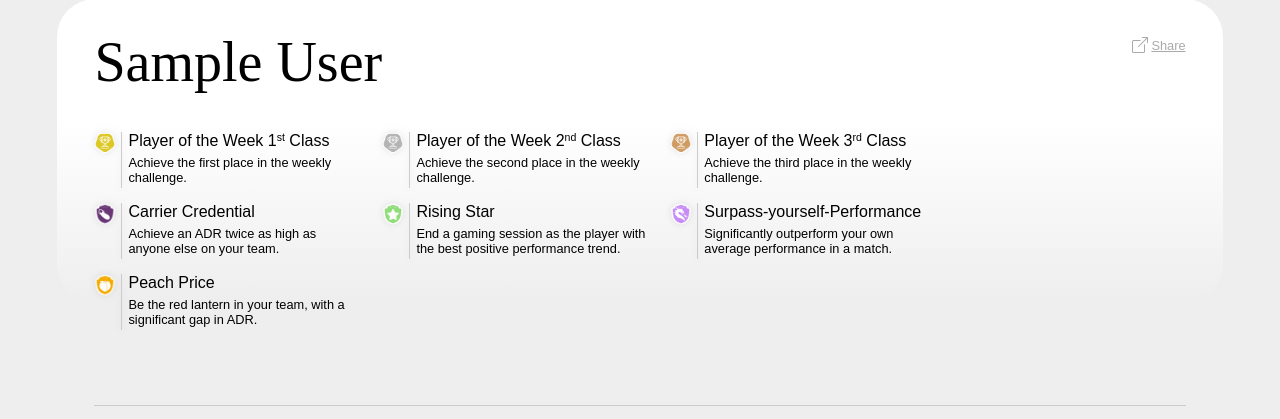
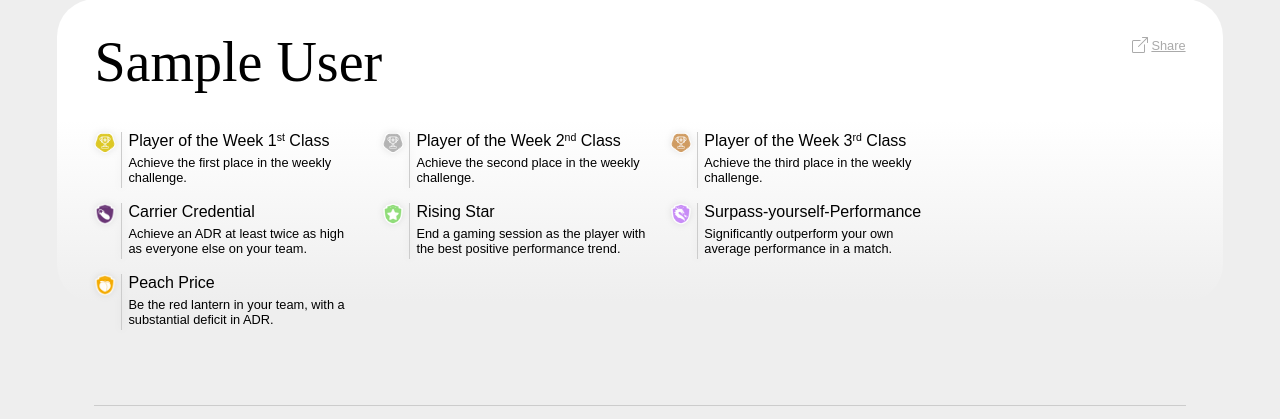
Before and after one commit to kosmotive/cs2pb, a Django app: template django/stats/templates/stats/squads.html in a window 1280 px wide. Shown: the part 114-533 px from the top of the page. Run offline with Django 4.2, Linux system fonts and the light colour scheme; tables that the repository leaves empty hold one stand-in row (values such as "Sample post"); the template is opened without the code that fills it: values that come from a table or form of the project are taken from there, most other values are stand-ins (such as "Sample title", 1, 10 or a date in 2020).

Commit message:
Update legend items

```diff
--- a/django/stats/templates/stats/squads.html
+++ b/django/stats/templates/stats/squads.html
@@ -62,7 +62,7 @@
                 <div class="legend-item">
                     <div style="background-image: url('{% static 'badges' %}/carrier.png');" class="badge"></div>
                     <div class="legend-item-label">Carrier Credential</div>
-                    <div class="legend-item-description">Achieve an ADR twice as high as anyone else on your team.</div>
+                    <div class="legend-item-description">Achieve an ADR at least twice as high as everyone else on your team.</div>
                 </div>
 
                 <div class="legend-item">
@@ -80,7 +80,7 @@
                 <div class="legend-item">
                     <div style="background-image: url('{% static 'badges' %}/peach.png');" class="badge"></div>
                     <div class="legend-item-label">Peach Price</div>
-                    <div class="legend-item-description">Be the red lantern in your team, with a significant gap in ADR.</div>
+                    <div class="legend-item-description">Be the red lantern in your team, with a substantial deficit in ADR.</div>
                 </div>
 
         </div>
```
